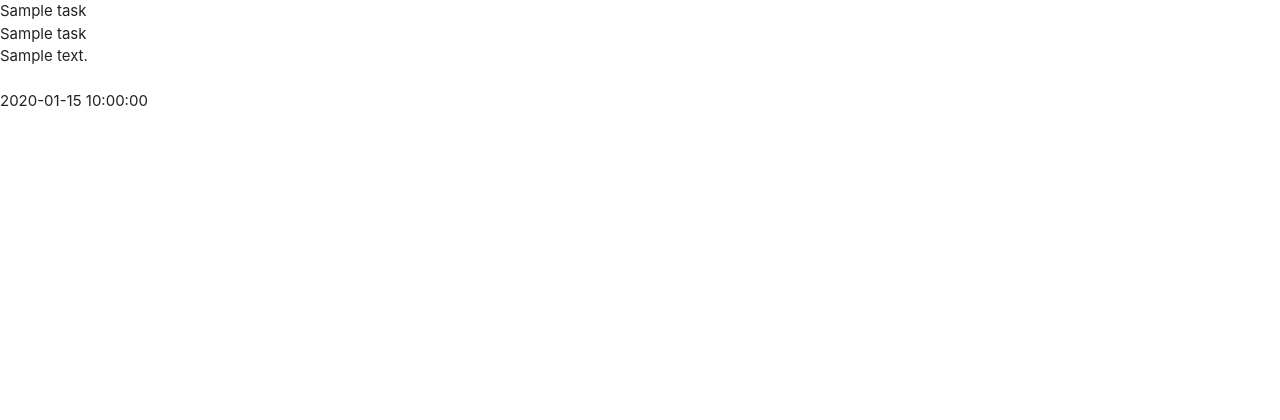
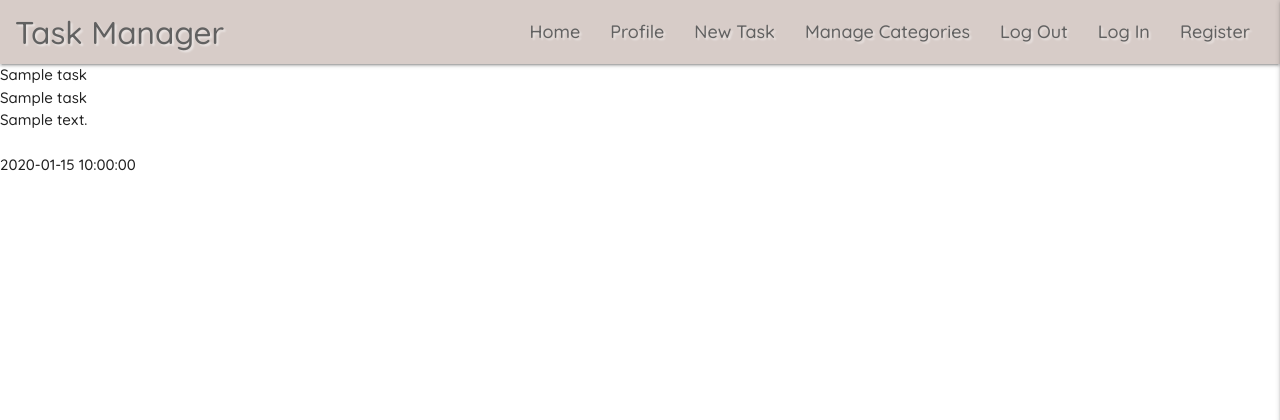
Before and after one commit to szilvia-csernus/task-manager-mongo, a Flask app: page / in a window 1280 px wide. Shown: the top 420 px of the page. Run offline with Flask 3, Linux system fonts and the light colour scheme; a database or web service that is not in the repository returns one stand-in record (values such as "Sample title"); some libraries are stand-ins or nearby versions.

Commit message:
add materialize navbar and sidenav

```diff
--- a/static/css/style.css
+++ b/static/css/style.css
@@ -1,3 +1,21 @@
 body {
+    font-family: 'Quicksand', sans-serif;
+    font-size: 1rem
+}
 
+nav {
+    padding-left: 1rem;
+    padding-right: 1rem;
 }
+
+.my-logo {
+    font-size: 2.5rem;
+}
+
+.my-nav-element {
+    font-size: 1.2rem;
+}
+
+.text-shadow {
+    text-shadow: 2px 2px 2px rgba(255, 255, 255, 0.5);
+}
--- a/static/js/script.js
+++ b/static/js/script.js
@@ -0,0 +1,5 @@
+// navbar initialization
+
+$(document).ready(function(){
+    $('.sidenav').sidenav({edge: 'right'});
+  });
--- a/templates/base.html
+++ b/templates/base.html
@@ -4,6 +4,11 @@
     <meta charset="UTF-8">
     <meta http-equiv="X-UA-Compatible" content="IE=edge">
     <meta name="viewport" content="width=device-width, initial-scale=1.0">
+
+    <!-- google font  -->
+    <link rel="preconnect" href="https://fonts.googleapis.com">
+    <link rel="preconnect" href="https://fonts.gstatic.com" crossorigin>
+    <link href="https://fonts.googleapis.com/css2?family=Quicksand:wght@500;700&display=swap" rel="stylesheet">
 
     <!-- Font Awesome Icons  -->
     <link rel="stylesheet" href="https://cdnjs.cloudflare.com/ajax/libs/font-awesome/5.13.1/css/all.min.css"
@@ -20,6 +25,37 @@
     <title>Task Manager</title>
 </head>
 <body>
+    <header>
+        <!-- top navbar  -->
+        <nav class="nav-extended text-shadow brown lighten-4 ">
+            <div class="nav-wrapper ">
+              <a href="{{ url_for('get_tasks') }}" class="brand-logo my-logo  grey-text text-darken-2">Task Manager</a>
+              <a href="#" data-target="mobile-demo" class="sidenav-trigger grey-text text-darken-2 right"><i class="fas fa-bars" aria-label="menu"></i></a>
+              <ul class="right hide-on-med-and-down ">
+                <li><a class="my-nav-element grey-text text-darken-2" href="{{ url_for('get_tasks') }}">Home</a></li>
+                <li><a class="my-nav-element grey-text text-darken-2" href="#">Profile</a></li>
+                <li><a class="my-nav-element grey-text text-darken-2" href="#">New Task</a></li>
+                <li><a class="my-nav-element grey-text text-darken-2" href="#">Manage Categories</a></li>
+                <li><a class="my-nav-element grey-text text-darken-2" href="#">Log Out</a></li>
+                <li><a class="my-nav-element grey-text text-darken-2" href="#">Log In</a></li>
+                <li><a class="my-nav-element grey-text text-darken-2" href="#">Register</a></li>
+
+              </ul>
+            </div>
+          </nav>
+
+          <!-- mobile side navbar  -->
+          <ul class="sidenav" id="mobile-demo">
+            <li><h4 class="center-align grey-text text-darken-2">Task Manager</h4></li>
+            <li><a class="my-nav-element grey-text text-darken-2" href="{{ url_for('get_tasks') }}">Home</a></li>
+            <li><a class="my-nav-element grey-text text-darken-2" href="#">Profile</a></li>
+            <li><a class="my-nav-element grey-text text-darken-2" href="#">New Task</a></li>
+            <li><a class="my-nav-element grey-text text-darken-2" href="#">Manage Categories</a></li>
+            <li><a class="my-nav-element grey-text text-darken-2" href="#">Log Out</a></li>
+            <li><a class="my-nav-element grey-text text-darken-2" href="#">Log In</a></li>
+            <li><a class="my-nav-element grey-text text-darken-2" href="#">Register</a></li>
+          </ul>
+    </header>
 
     {% block content%}
     {% endblock %}
```
